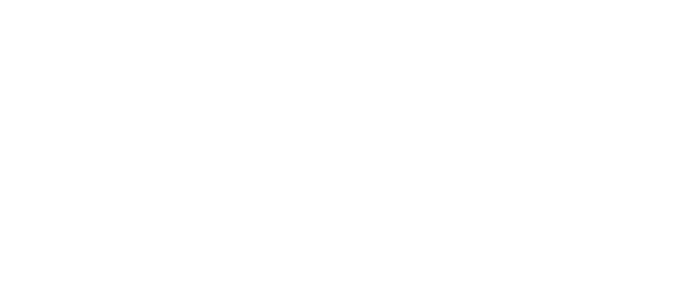
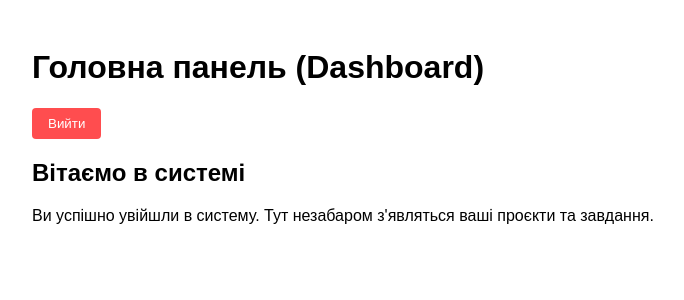
Before and after one commit to dmytro-fbl/TaskManager, a React (Vite) app in the folder frontend/task-frontend-manual/: page /dashboard in a window 1280 px wide. Before the commit this address had no page. Shown: the top 300 px of the page, without its empty margins (208-892 px from the left). Built offline with nearby package versions, Linux system fonts and the light colour scheme.

Commit message:
feat: added a basic dashboard to refresh upon successful login

```diff
--- a/frontend/task-frontend-manual/src/App.tsx
+++ b/frontend/task-frontend-manual/src/App.tsx
@@ -1,6 +1,7 @@
 import { BrowserRouter, Routes, Route } from 'react-router-dom';
 import LoginPage from './pages/Login/LoginPage';
 import RegisterPage from './pages/Register/RegisterPage';
+import DashboardPage from './pages/Dashboard/DashboardPage';
 
 export default function App() {
   return (
@@ -9,6 +10,8 @@
         <Route path="/login" element={<LoginPage />} />
 
         <Route path="/register" element={<RegisterPage />} />
+
+        <Route path='/dashboard' element={<DashboardPage />} />
       </Routes>
     </BrowserRouter>
   );
--- /dev/null
+++ b/frontend/task-frontend-manual/src/pages/Dashboard/DashboardPage.tsx
@@ -0,0 +1,29 @@
+import { useNavigate } from "react-router-dom";
+
+export default function DashboardPage(){
+    const navigate = useNavigate();
+
+    const handleLogout = () => {
+        localStorage.removeItem('token');
+        navigate('/login');
+    };
+
+    return (
+        <div style={{ padding: '20px', maxWidth: '800px', margin: '0 auto', fontFamily: 'sans-serif' }}>
+            <header>
+                <h1>Головна панель (Dashboard)</h1>
+                <button
+                onClick={handleLogout}
+                style={{ padding: '8px 16px', backgroundColor: '#ff4d4f', color: 'white', border: 'none', borderRadius: '4px', cursor: 'pointer' }}
+                >
+                    Вийти
+                </button>
+            </header>
+
+            <main style={{ marginTop: '20px' }}>
+                <h2>Вітаємо в системі</h2>
+                <p>Ви успішно увійшли в систему. Тут незабаром з'являться ваші проєкти та завдання.</p>
+            </main>
+        </div>
+    );
+};
--- a/frontend/task-frontend-manual/src/pages/Login/LoginPage.tsx
+++ b/frontend/task-frontend-manual/src/pages/Login/LoginPage.tsx
@@ -1,4 +1,5 @@
 import { useState } from 'react';
+import { useNavigate } from 'react-router-dom';
 import { gql } from '@apollo/client';
 import { useMutation } from '@apollo/client/react';
 
@@ -25,6 +26,8 @@
   const [email, setEmail] = useState('');
   const [password, setPassword] = useState('');
 
+  const navigate = useNavigate();
+
   const [loginFunc, { loading, error }] = useMutation<LoginData, LoginVars>(LOGIN_MUTATION);
 
   const handleSubmit = async (e: React.FormEvent) => {
@@ -39,7 +42,8 @@
         const token = response.data.login.token;
         localStorage.setItem('token', token);
         console.log("Токен отримано:", token);
-        alert('Вхід виконано!');
+        navigate ('/dashboard');
+
       }
     } catch (err) {
       console.error("Помилка:", err);
```
